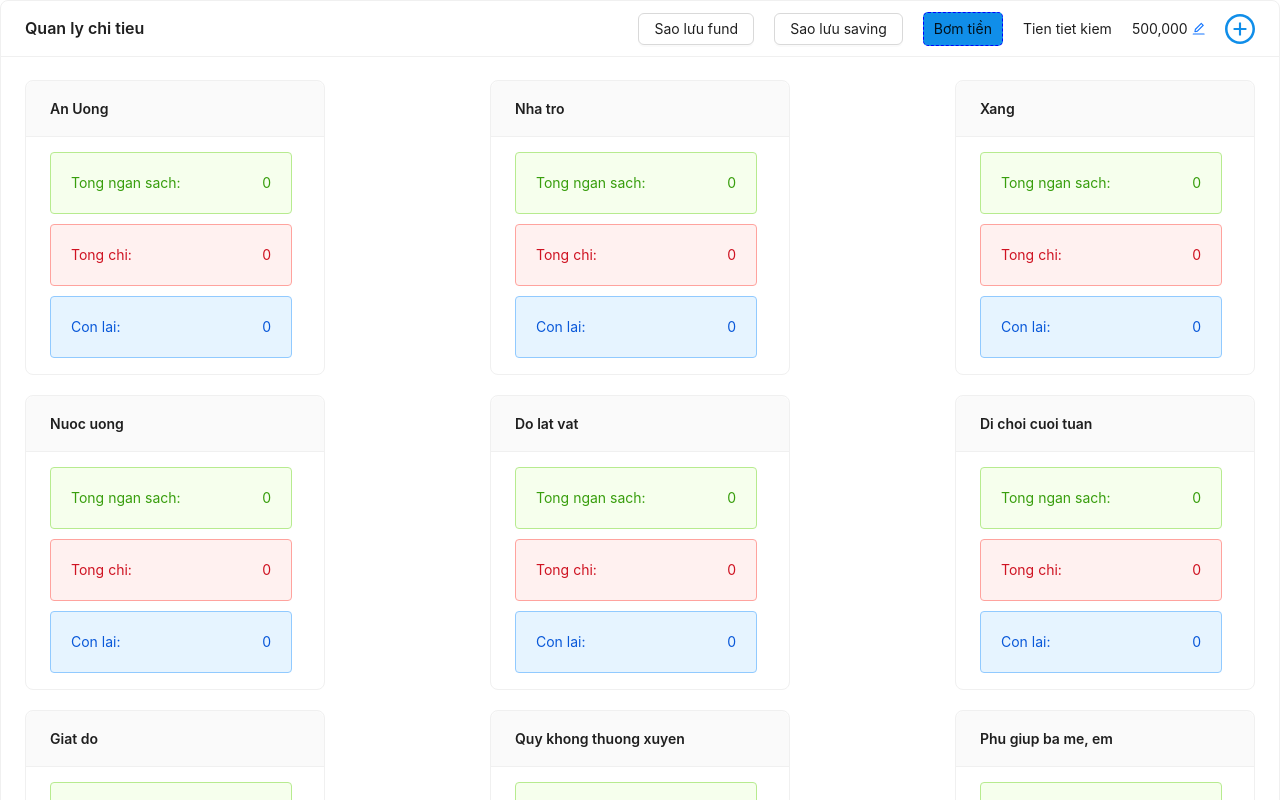
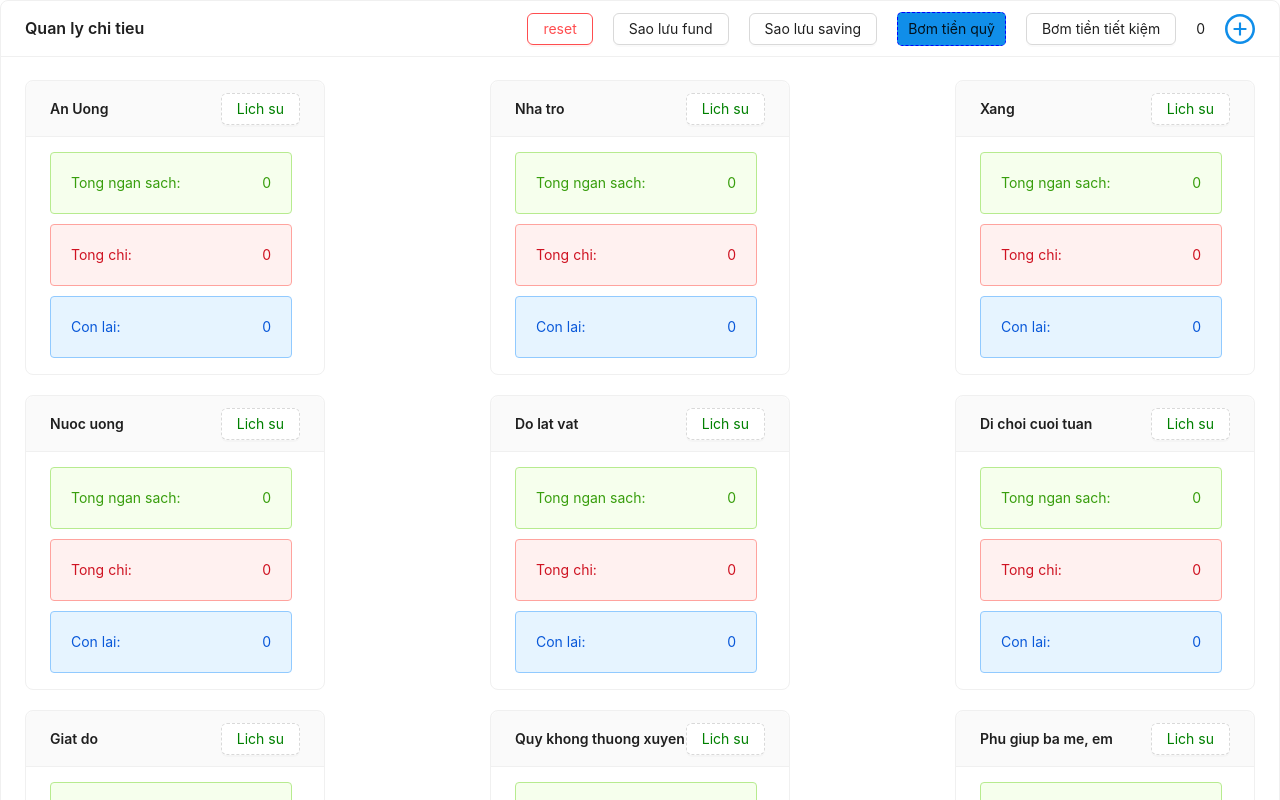
Before and after one commit to duythenights/expense-management, a React (Vite) app: page / in a window 1280 px wide. Shown: the top 800 px of the page. Built offline with nearby package versions, Linux system fonts and the light colour scheme.

Commit message:
feat: bom tien tit kiem,...

```diff
--- a/src/pages/dashboard/index.tsx
+++ b/src/pages/dashboard/index.tsx
@@ -1,11 +1,14 @@
 import { PlusCircleOutlined } from "@ant-design/icons";
 import {
+    Button,
     Card,
     DatePicker,
     Flex,
     Form,
     Input,
+    List,
     Modal,
+    Popconfirm,
     Select,
     Tag,
     Typography,
@@ -117,24 +120,22 @@ const defaultFund: FundType[] = [
 
 const chooseQuicklyList: ChooseQuicklyItem[] = [
     {
-        value: "43000",
+        value: "40000",
         color: getRandomBrightColor(),
     },
     {
         value: "45000",
         color: getRandomBrightColor(),
     },
+
     {
         value: "56000",
         color: getRandomBrightColor(),
     },
     {
-        value: "100000",
+        value: "60000",
         color: getRandomBrightColor(),
     },
-];
-
-const chooseQuicklyListPumped: ChooseQuicklyItem[] = [
     {
         value: "100000",
         color: getRandomBrightColor(),
@@ -143,12 +144,27 @@ const chooseQuicklyListPumped: ChooseQuicklyItem[] = [
         value: "200000",
         color: getRandomBrightColor(),
     },
+];
+
+const chooseQuicklyListPumped: ChooseQuicklyItem[] = [
     {
-        value: "500000",
+        value: "200000",
         color: getRandomBrightColor(),
     },
     {
-        value: "1000000",
+        value: "250000",
+        color: getRandomBrightColor(),
+    },
+    {
+        value: "400000",
+        color: getRandomBrightColor(),
+    },
+    {
+        value: "1500000",
+        color: getRandomBrightColor(),
+    },
+    {
+        value: "2500000",
         color: getRandomBrightColor(),
     },
 ];
@@ -183,7 +199,7 @@ export default function DashboardPage() {
         });
         setValue(clone);
         setIsModalOpen(false);
-        form.resetFields()
+        form.resetFields();
         message.success("Them chi tieu thanh cong");
     };
     const handleChooseQuickly = (value: string) => {
@@ -194,7 +210,7 @@ export default function DashboardPage() {
     const [formPumped] = Form.useForm();
     const [saveMoney, setSavingMoney] = useLocalStorage<SavingMoney>(
         "saving-money",
-        { total: 500000, current: 500000, historyList: [] }
+        { total: 0, current: 0, historyList: [] }
     );
 
     const [isModalPumpedMoneyOpen, setIsModalPumpedMoneyOpen] = useState(false);
@@ -222,7 +238,7 @@ export default function DashboardPage() {
         setValue(cloneValue);
         setSavingMoney(cloneSaving);
         setIsModalPumpedMoneyOpen(false);
-        formPumped.resetFields()
+        formPumped.resetFields();
         message.success("Bom tien thanh cong");
     };
 
@@ -231,9 +247,29 @@ export default function DashboardPage() {
     };
 
     // Add saving money
-    const handleChangeSavingMoney = (value: string) => {
-        setSavingMoney(prev => ({...prev, total: prev.total + +value, current: prev.current + +value}))
-        message.success("Them tien tiet kiem thanh cong!")
+    const [isModalSavingOpen, setIsModalSavingOpen] = useState(false);
+    const [formSaving] = Form.useForm();
+
+    const onSubmitFormSaving = () => formSaving.submit();
+    const handleChangeSavingMoney = () => {
+        const value = formSaving.getFieldValue("money");
+        setSavingMoney((prev) => ({
+            ...prev,
+            total: prev.total + +value,
+            current: prev.current + +value,
+        }));
+        setIsModalSavingOpen(false);
+        formSaving.resetFields();
+        message.success("Bom tien tiet kiem thanh cong!");
+    };
+
+    // Detail fund
+    const [detailData, setDetailData] = useState<ExpenseItem[] | undefined>([]);
+    const [isOpenDetail, setIsOpenDetail] = useState(false);
+    const handleOpenDetail = (fundId: string) => {
+        setIsOpenDetail(true);
+        const data = value.find((item) => item.id === fundId)?.expenseList;
+        setDetailData(data);
     };
     return (
         <>
@@ -242,7 +278,16 @@ export default function DashboardPage() {
                 style={{ width: "100%" }}
                 extra={
                     <Flex gap={20} align="center" justify="center">
-                        <BackupButton/>
+                        <Popconfirm
+                            title="Reset lai cac quy"
+                            description="Ban thuc su muon thuc hien chu?"
+                            onConfirm={() => setValue(defaultFund)}
+                            okText="Yes"
+                            cancelText="No"
+                        >
+                            <Button danger>reset</Button>
+                        </Popconfirm>
+                        <BackupButton />
                         <span
                             style={{
                                 backgroundColor: "#108ee9",
@@ -253,15 +298,12 @@ export default function DashboardPage() {
                             }}
                             onClick={() => setIsModalPumpedMoneyOpen(true)}
                         >
-                            Bơm tiền
+                            Bơm tiền quỹ
                         </span>
-                        <span>Tien tiet kiem</span>
-                        <Typography.Paragraph
-                            style={{ marginBottom: 0 }}
-                            editable={{
-                                onChange: handleChangeSavingMoney,
-                            }}
-                        >
+                        <Button onClick={() => setIsModalSavingOpen(true)}>
+                            Bơm tiền tiết kiệm
+                        </Button>
+                        <Typography.Paragraph style={{ marginBottom: 0 }}>
                             {numeral(saveMoney.current).format("0,0")}
                         </Typography.Paragraph>
                         <PlusCircleOutlined
@@ -286,6 +328,15 @@ export default function DashboardPage() {
                                 width: "calc(100% / 4 - 30px)",
                                 minWidth: "300px",
                             }}
+                            extra={
+                                <Button
+                                    type="dashed"
+                                    style={{ color: "green" }}
+                                    onClick={() => handleOpenDetail(item.id)}
+                                >
+                                    Lich su
+                                </Button>
+                            }
                         >
                             <Flex vertical justify="flex-start" gap={10}>
                                 <Tag
@@ -434,7 +485,9 @@ export default function DashboardPage() {
                                 }}
                                 key={item.value}
                                 color={item.color}
-                                onClick={() => handleChooseQuicklyPumped(item.value)}
+                                onClick={() =>
+                                    handleChooseQuicklyPumped(item.value)
+                                }
                             >
                                 {item.value}
                             </Tag>
@@ -478,6 +531,52 @@ export default function DashboardPage() {
                     </Form.Item>
                 </Form>
             </Modal>
+
+            <Modal
+                title="Bom tien tiet kiem"
+                open={isModalSavingOpen}
+                onOk={onSubmitFormSaving}
+                onCancel={() => setIsModalSavingOpen(false)}
+            >
+                <Form form={formSaving} onFinish={handleChangeSavingMoney}>
+                    <Form.Item
+                        hasFeedback
+                        rules={[
+                            {
+                                required: true,
+                                message: "So tien khong duoc bo trong",
+                            },
+                        ]}
+                        name={"money"}
+                    >
+                        <Input placeholder="So tien muon bom" />
+                    </Form.Item>
+                </Form>
+            </Modal>
+            <Modal
+                title="Bom tien tiet kiem"
+                open={isOpenDetail}
+                onOk={onSubmitFormSaving}
+                onCancel={() => setIsOpenDetail(false)}
+                footer
+            >
+                <List
+                    bordered
+                    dataSource={detailData}
+                    renderItem={(item) => (
+                        <List.Item title={'hello'} key={(item?.detail || '1') + (item?.date || '0') + item.cost} style={{display:'flex', flexDirection:"column", justifyContent:'flex-start', alignItems:"flex-start", gap:"10px"}}>
+                            <Tag color="cyan">{item.date}</Tag>
+                            <div>
+
+                            <Typography.Text mark>
+                                [{numeral(item.cost).format("0,0")}]
+                            </Typography.Text>{" "}
+                            {item.detail || 'n/a'}
+                            </div>
+                        </List.Item>
+                    )}
+                />
+            </Modal>
         </>
     );
 }
```
Also changed, not shown: 1 other file (tests, documents, lock files or other folders).
